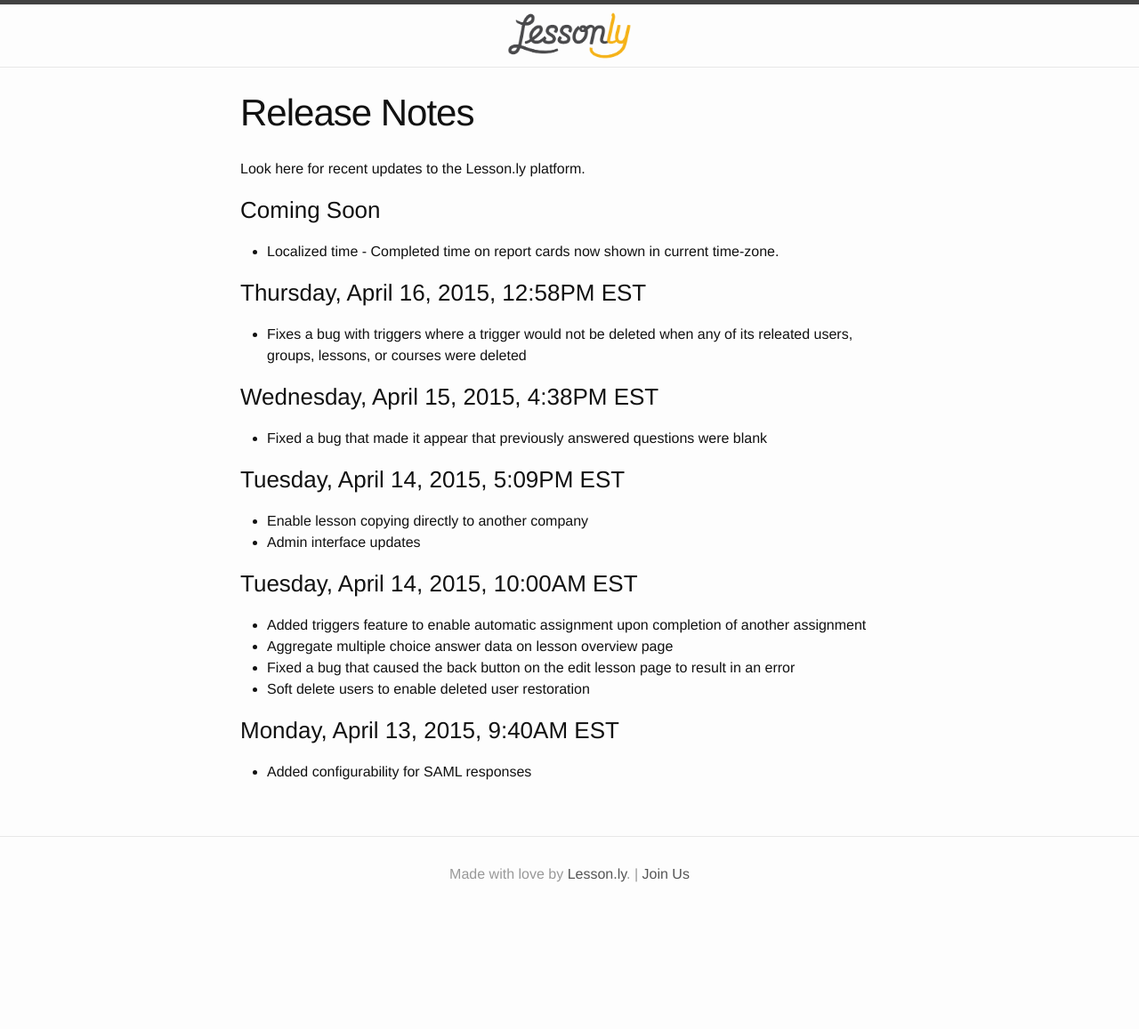
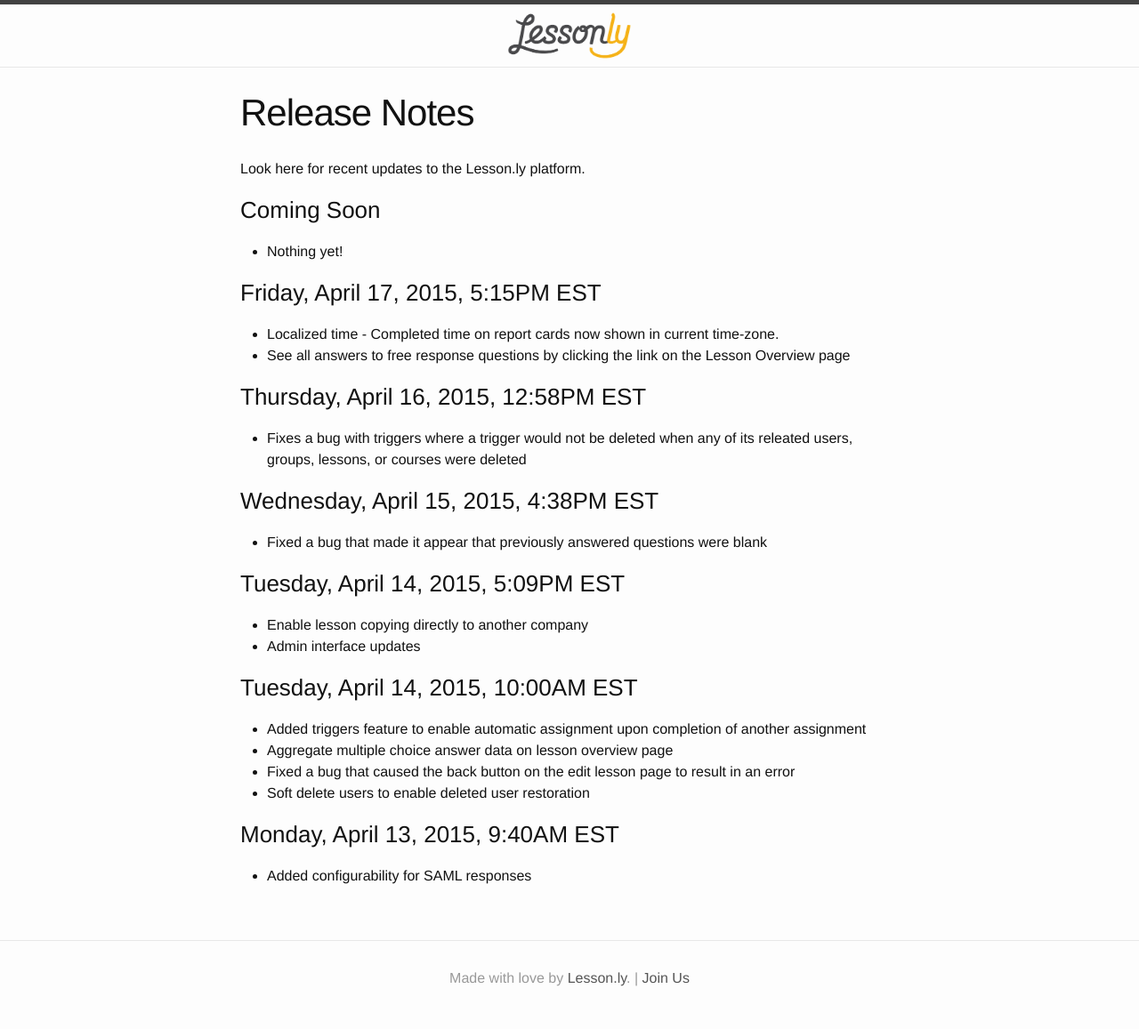
Before and after one commit to isabella232/lessonly.github.io, a Jekyll site: the page built from release-notes.md, in a window 1280 px wide. Shown: the whole page at 89% size. Built offline with Jekyll 4.4.1, drawn with Linux system fonts in a browser that asks for light colours; before the commit the page ends 1040 px from its top, so only the background shows below that.

Commit message:
Add aggregated free responses; push new release to production

```diff
--- a/release-notes.md
+++ b/release-notes.md
@@ -8,7 +8,12 @@
 
 ### Coming Soon
 
+- Nothing yet!
+
+### Friday, April 17, 2015, 5:15PM EST
+
 - Localized time - Completed time on report cards now shown in current time-zone.
+- See all answers to free response questions by clicking the link on the Lesson Overview page
 
 ### Thursday, April 16, 2015, 12:58PM EST
 
```
